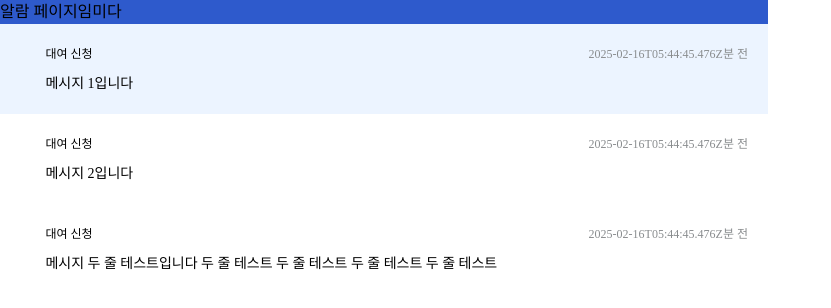
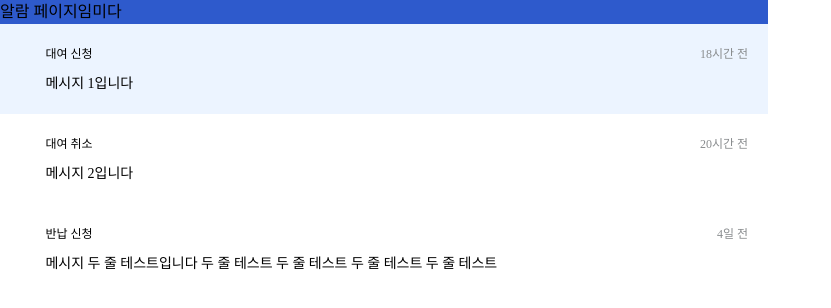
Before and after one commit to billilge/frontend, a Next.js app: page /mobile/admin/notification in a window 1280 px wide. Shown: the top 308 px of the page, without its empty margins (0-831 px from the left). Built offline with nearby package versions, Linux system fonts and the light colour scheme.

Commit message:
feat: 알림 타입 const, 시간 계산 함수 추가

```diff
--- a/src/app/mobile/admin/notification/page.tsx
+++ b/src/app/mobile/admin/notification/page.tsx
@@ -1,5 +1,6 @@
 import MobileLayout from '@/components/mobile/layout';
 import NotificationItem from '@/components/mobile/common/NotificationItem';
+import { elapsedTime } from '@/utils/elapsedTime';
 
 const NotificationDetail = [
   {
@@ -7,16 +8,16 @@ const NotificationDetail = [
     message: '메시지 1입니다',
     link: '/desktop/login',
     isRead: false,
-    status: '대여',
-    createdAt: '2025-02-16T05:44:45.476Z',
+    status: 'ADMIN_RETNAL_APPLY',
+    createdAt: '2025-02-16T08:44:45.476Z',
   },
   {
     notificationId: 1,
     message: '메시지 2입니다',
     link: '/mobile',
     isRead: true,
-    status: '반납',
-    createdAt: '2025-02-16T05:44:45.476Z',
+    status: 'ADMIN_RENTAL_CANCEL',
+    createdAt: '2025-02-16T06:44:45.476Z',
   },
   {
     notificationId: 2,
@@ -24,8 +25,8 @@ const NotificationDetail = [
       '메시지 두 줄 테스트입니다 두 줄 테스트 두 줄 테스트 두 줄 테스트 두 줄 테스트',
     link: '/mobile',
     isRead: true,
-    status: '반납',
-    createdAt: '2025-02-16T05:44:45.476Z',
+    status: 'ADMIN_RETURN_APPLY',
+    createdAt: '2025-02-12T05:44:45.476Z',
   },
 ];
 
@@ -40,7 +41,7 @@ export default function Notification() {
           link={item.link}
           isRead={item.isRead}
           status={item.status}
-          date={item.createdAt}
+          createdAt={elapsedTime(item.createdAt)}
         />
       ))}
     </MobileLayout>
--- a/src/components/mobile/common/NotificationItem/index.tsx
+++ b/src/components/mobile/common/NotificationItem/index.tsx
@@ -1,13 +1,17 @@
 import Link from 'next/link';
 import { cn } from '@/lib/utils';
+import {
+  AdminNotificationText,
+  AdminNotificationTypes,
+} from '@/constants/notificationStatus';
 // import IconBell from 'public/assets/icon-bell.svg';
 
 interface NotificationItemProps {
   message: string;
   link: string;
   isRead: boolean;
-  status: string;
-  date: string;
+  status: AdminNotificationTypes;
+  createdAt: string;
 }
 
 export default function NotificationItem({
@@ -15,7 +19,7 @@ export default function NotificationItem({
   link,
   isRead,
   status,
-  date,
+  createdAt,
 }: NotificationItemProps) {
   return (
     <Link className="w-full" href={link}>
@@ -29,9 +33,11 @@ export default function NotificationItem({
 
         <section className="flex w-full flex-col items-start gap-2.5 text-sm font-medium">
           <section className="flex w-full justify-between">
-            <div className="text-[12px] font-medium">대여 신청</div>
+            <div className="text-[12px] font-medium">
+              {AdminNotificationText[status]}
+            </div>
             <div className="text-[12px] font-medium text-gray-secondary">
-              {date}분 전
+              {createdAt}
             </div>
           </section>
           {message}
@@ -41,4 +47,4 @@ export default function NotificationItem({
   );
 }
 
-// TODO : 아이콘 세팅, 글자별 색상 세팅 배경색 임시로 설정했는데 tailwind에 수정헤야 함
+// TODO : 아이콘 세팅해야 함
--- a/src/constants/notificationStatus.ts
+++ b/src/constants/notificationStatus.ts
@@ -19,14 +19,14 @@ export type AdminNotificationStatus =
 export type UserNotificationStatus =
   (typeof USER_NOTIFICATION_STATUS)[keyof typeof USER_NOTIFICATION_STATUS];
 
-export const adminNotificationText: Record<AdminNotificationStatus, string> = {
+export const AdminNotificationText: Record<AdminNotificationStatus, string> = {
   [ADMIN_NOTIFICATION_STATUS.ADMIN_RETNAL_APPLY]: '대여 신청',
   [ADMIN_NOTIFICATION_STATUS.ADMIN_RENTAL_CANCEL]: '대여 취소',
   [ADMIN_NOTIFICATION_STATUS.ADMIN_RETURN_APPLY]: '반납 신청',
   [ADMIN_NOTIFICATION_STATUS.ADMIN_RETURN_CANCEL]: '반납 취소',
 };
 
-export const userNotificationText: Record<UserNotificationStatus, string> = {
+export const UserNotificationText: Record<UserNotificationStatus, string> = {
   [USER_NOTIFICATION_STATUS.USER_RENTAL_APPLY]: '대여 신청',
   [USER_NOTIFICATION_STATUS.USER_RENTAL_APPROVED]: '대여 승인',
   [USER_NOTIFICATION_STATUS.USER_RENTAL_REJECTED]: '대여 반려',
@@ -34,6 +34,5 @@ export const userNotificationText: Record<UserNotificationStatus, string> = {
   [USER_NOTIFICATION_STATUS.USER_RETURN_COMPLETED]: '반납 완료',
 };
 
-export type AdminNotificationTypes = keyof typeof adminNotificationText;
-
-export type UserNotificationTypes = keyof typeof userNotificationText;
+export type AdminNotificationTypes = keyof typeof AdminNotificationText;
+export type UserNotificationTypes = keyof typeof UserNotificationText;
--- /dev/null
+++ b/src/utils/elapsedTime.ts
@@ -0,0 +1,18 @@
+export const elapsedTime = (date: string): string => {
+  const start = new Date(date);
+  const end = new Date();
+
+  const seconds = Math.floor((end.getTime() - start.getTime()) / 1000);
+  if (seconds < 60) return '방금 전';
+
+  const minutes = seconds / 60;
+  if (minutes < 60) return `${Math.floor(minutes)}분 전`;
+
+  const hours = minutes / 60;
+  if (hours < 24) return `${Math.floor(hours)}시간 전`;
+
+  const days = hours / 24;
+  if (days < 7) return `${Math.floor(days)}일 전`;
+
+  return start.toLocaleDateString(); // 날짜를 'yyyy-MM-dd' 형식으로 반환
+};
```
